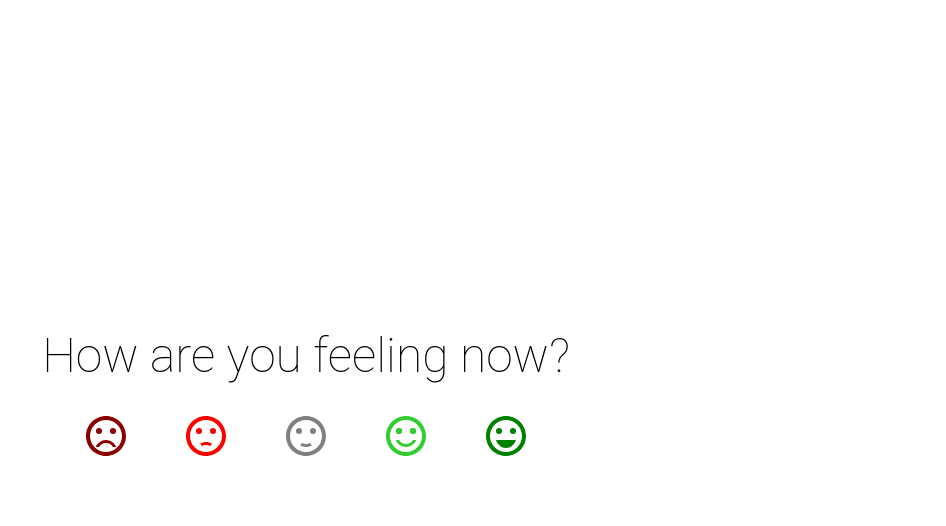
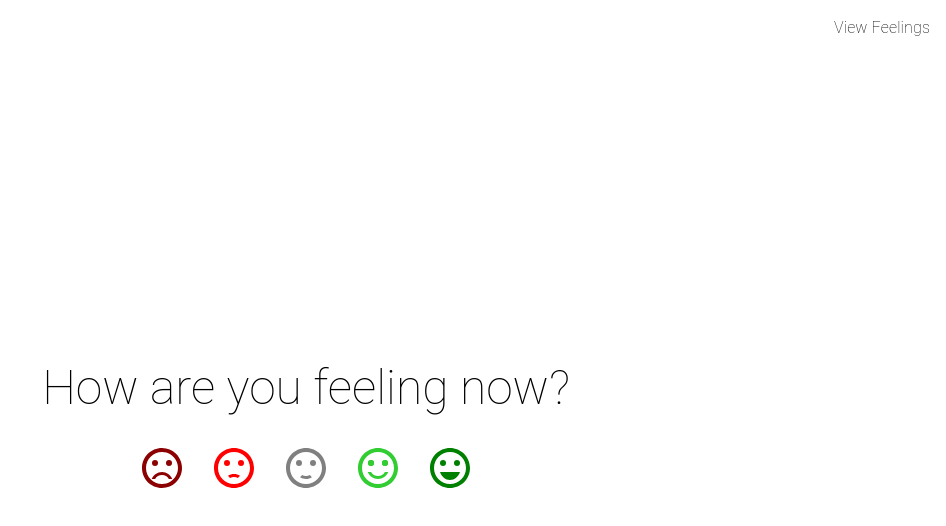
Before and after one commit to gmoran6/feelings, a React (Create React App) app: page / in a window 1280 px wide. Shown: the top 526 px of the page, without its empty margins (334-1280 px from the left). Built offline with nearby package versions, Linux system fonts and the light colour scheme.

Commit message:
Make save and data pages

```diff
--- a/package.json
+++ b/package.json
@@ -13,11 +13,15 @@
     "@types/node": "^12.0.0",
     "@types/react": "^16.9.0",
     "@types/react-dom": "^16.9.0",
+    "@types/react-router-dom": "^5.1.3",
+    "@types/uuid": "^3.4.7",
     "classnames": "^2.2.6",
     "react": "^16.12.0",
     "react-dom": "^16.12.0",
+    "react-router-dom": "^5.1.2",
     "react-scripts": "3.3.1",
-    "typescript": "~3.7.2"
+    "typescript": "~3.7.2",
+    "uuid": "^3.4.0"
   },
   "scripts": {
     "start": "react-scripts start",
--- a/src/App.tsx
+++ b/src/App.tsx
@@ -1,96 +1,61 @@
 import React from 'react';
-import logo from './logo.svg';
 import Typography from '@material-ui/core/Typography';
-import makeStyles from '@material-ui/core/styles/makeStyles';
-import { Theme, createStyles } from '@material-ui/core';
-import SentimentDissatisfiedIcon from '@material-ui/icons/SentimentDissatisfied';
-import SentimentVeryDissatisfiedIcon from '@material-ui/icons/SentimentVeryDissatisfied';
-import SentimentSatisfiedIcon from '@material-ui/icons/SentimentSatisfied';
-import SentimentSatisfiedAltIcon from '@material-ui/icons/SentimentSatisfiedAlt';
-import SentimentVerySatisfiedIcon from '@material-ui/icons/SentimentVerySatisfied';
-import classnames from 'classnames';
-import IconButton from '@material-ui/core/IconButton';
+import {
+  BrowserRouter as Router,
+  Switch,
+  Route,
+  Link,
+  useHistory
+} from "react-router-dom";
+import MainPage, { IFeelingMeasurment, Feeling } from './pages/MainPage';
+import DataPage from './pages/DataPage';
+import FeelingSavedPage from './pages/FeelingSavedPage';
 
-const useStyles = makeStyles((theme: Theme) => createStyles({
-  centeredDisplay:{
-    alignItems: "center",
-    display: "flex",
-    flexDirection: "column",
-    height: "100vh",
-    justifyContent: "center",
-  },
-  centeredFeelings:{
-    display: "flex",
-    flexDirection: "row",
-    justifyContent: "space-evenly",
-  },
-  green: {
-    color: "green",
-  },
-  grey: {
-    color: "grey",
-  },
-  iconSize: {
-    fontSize: "3rem",
-  },
-  lightGreen: {
-    color: "limeGreen",
-  },
-  lightRed: {
-    color: "red",
-  },
-  red: {
-    color: "darkRed",
-  }
-}));
-
-const MainPage = () => {
-  const classes = useStyles();
+const TestPage = () => {
   return (
-    <div className={classes.centeredDisplay}>
-    {/* making the form with get method for now since I'm not sure where I'll save the input */}
-      <form method="get">
-        <Typography variant="h3" gutterBottom>How are you feeling now?</Typography>
-        <div className={classes.centeredFeelings}>
-          <IconButton
-            name="VeryNegative"
-            type="submit"
-            className={classes.red}
-          >
-            <SentimentVeryDissatisfiedIcon className={classes.iconSize} />
-          </IconButton>
-          <IconButton
-            name="Negative"
-            type="submit"
-            className={classes.lightRed}
-          >
-            <SentimentDissatisfiedIcon className={classes.iconSize} />
-          </IconButton>
-          <IconButton
-            name="Neutral"
-            type="submit"
-            className={classes.grey}
-          >
-            <SentimentSatisfiedIcon className={classes.iconSize} />
-          </IconButton>
-          <IconButton
-            name="Positive"
-            type="submit"
-            className={classes.lightGreen}
-          >
-            <SentimentSatisfiedAltIcon className={classes.iconSize} />
-          </IconButton>
-          <IconButton
-            name="VeryPositive"
-            type="submit"
-            className={classes.green}
-          >
-            <SentimentVerySatisfiedIcon className={classes.iconSize} />
-          </IconButton>
-        </div>
-      </form>
-    </div>
-  );
+    <Typography>Test Page</Typography>
+  )
 }
 
-export default MainPage;
+const NotFoundPage = () => {
+  return (
+    <Typography>Page not found</Typography>
+  )
+}
+
+const FeelingsApp = () => {
+  const history = useHistory();
+  const feelings: IFeelingMeasurment[] = [
+    {
+      createdAt: new Date(),
+      feeling: Feeling.Positive,
+      id: '1234',
+    }
+  ];
+  const navigate = (path: string) => {
+    history.push(path)
+  };
+  return (
+    <Router>
+      <Switch>
+        <Route path="/test">
+          <TestPage />
+        </Route>
+        <Route exact path="/data">
+          <DataPage feelings={feelings}/>
+        </Route>
+        <Route exact path="/save">
+          <FeelingSavedPage />
+        </Route>
+        <Route exact path="/">
+          <MainPage navigate={navigate} />
+        </Route>
+        <Route path="*">
+          <NotFoundPage />
+        </Route>
+      </Switch>
+    </Router>
+  )
+}
+
+export default FeelingsApp;
--- /dev/null
+++ b/src/pages/DataPage.tsx
@@ -0,0 +1,48 @@
+import React from 'react';
+import Typography from '@material-ui/core/Typography';
+import { makeStyles, createStyles, Theme, Table, TableRow, TableCell, TableBody } from '@material-ui/core';
+import Link from '@material-ui/core/Link';
+import { IFeelingMeasurment } from './MainPage';
+import FeelingsApp from '../App';
+
+const useStyles = makeStyles((theme: Theme) => createStyles({
+    menuDisplay: {
+      display: "flex",
+      justifyContent: "flex-end",
+    },
+    menuItemPadding: {
+      padding: "1rem",
+    },
+  }));
+
+const DataPage = (props: {
+  feelings: IFeelingMeasurment[]
+}) => {
+  const classes = useStyles();
+  return (
+    <>
+      <div className={classes.menuDisplay}>
+        <Typography variant='body1' className={classes.menuItemPadding}>
+          <Link href="/" color='inherit' >Enter Feelings</Link>
+        </Typography>
+      </div>
+      <div>
+      <Table>
+        <TableBody>
+          {props.feelings.map((feelingMeasurement: IFeelingMeasurment) => {
+            return(
+              <TableRow key={feelingMeasurement.id}>
+                <TableCell>{feelingMeasurement.feeling}</TableCell>
+                <TableCell>{feelingMeasurement.createdAt.toISOString()}</TableCell>
+              </TableRow>
+            )
+          })}
+        </TableBody>
+       </Table>
+      </div>
+    </>
+
+  );
+}
+
+export default DataPage;
--- /dev/null
+++ b/src/pages/FeelingSavedPage.tsx
@@ -0,0 +1,47 @@
+import React from 'react';
+import Typography from '@material-ui/core/Typography';
+import { makeStyles, createStyles, Theme } from '@material-ui/core';
+import Link from '@material-ui/core/Link';
+
+const useStyles = makeStyles((theme: Theme) => createStyles({
+  centeredDisplay:{
+    alignItems: "center",
+    display: "flex",
+    flexDirection: "column",
+    height: "100vh",
+    textAlign: "center",
+    justifyContent: "center",
+  },
+  centeredtext:{
+    display: "flex",
+    flexDirection: "row",
+    justifyContent: "space-evenly",
+  },
+  menuDisplay: {
+    display: "flex",
+    justifyContent: "flex-end",
+  },
+  menuItemPadding: {
+    padding: "1rem",
+  },
+}));
+
+const FeelingSavedPage = () => {
+  const classes = useStyles();
+  return (
+    <div className={classes.centeredDisplay}>
+      <div>
+        <Typography variant="h3" gutterBottom>
+          Feeling Saved!
+        </Typography>
+        <Typography variant="body1">
+          <Link href="/" color="inherit">Enter another feeling</Link>
+          <br/>
+          <Link href="data" color="inherit">View feelings data</Link>
+        </Typography>
+      </div>
+    </div>
+  )
+}
+
+export default FeelingSavedPage;
--- /dev/null
+++ b/src/pages/MainPage.tsx
@@ -0,0 +1,157 @@
+import React from 'react';
+import Typography from '@material-ui/core/Typography';
+import makeStyles from '@material-ui/core/styles/makeStyles';
+import { Theme, createStyles } from '@material-ui/core';
+import SentimentDissatisfiedIcon from '@material-ui/icons/SentimentDissatisfied';
+import SentimentVeryDissatisfiedIcon from '@material-ui/icons/SentimentVeryDissatisfied';
+import SentimentSatisfiedIcon from '@material-ui/icons/SentimentSatisfied';
+import SentimentSatisfiedAltIcon from '@material-ui/icons/SentimentSatisfiedAlt';
+import SentimentVerySatisfiedIcon from '@material-ui/icons/SentimentVerySatisfied';
+import IconButton from '@material-ui/core/IconButton';
+import Link from '@material-ui/core/Link';
+import uuid from 'uuid';
+
+const useStyles = makeStyles((theme: Theme) => createStyles({
+  centeredDisplay:{
+    alignItems: "center",
+    display: "flex",
+    flexDirection: "column",
+    height: "calc(100vh - 3rem)",
+    justifyContent: "center",
+  },
+  centeredFeelings:{
+    display: "flex",
+    flexDirection: "row",
+    justifyContent: "space-evenly",
+  },
+  green: {
+    color: "green",
+  },
+  grey: {
+    color: "grey",
+  },
+  iconSize: {
+    fontSize: "3rem",
+  },
+  lightGreen: {
+    color: "limeGreen",
+  },
+  lightRed: {
+    color: "red",
+  },
+  menuDisplay: {
+    display: "flex",
+    justifyContent: "flex-end",
+  },
+  menuItemPadding: {
+    padding: "1rem",
+  },
+  red: {
+    color: "darkRed",
+  }
+}));
+
+export enum Feeling {
+  VeryNegative = "VeryNegative",
+  Negative = "Negative",
+  Neutral = "Neutral",
+  Positive = "Positive",
+  VeryPositive = "VeryPostive",
+}
+
+export interface IFeelingMeasurment {
+  createdAt: Date,
+  feeling: Feeling,
+  id: string,
+}
+
+/**
+ * Home page for Feelings App. Allows the user to record a current FeelingMeasurement
+ * @param props.navigate Function that navigates to another page in the app. The argument is the url path to navigate to. e.g: "/save"
+ */
+const MainPage = (props: {
+  navigate: (path: string) => void,
+}) => {
+  const classes = useStyles();
+  const onSubmit = (event: React.FormEvent<HTMLFormElement>) => {
+    event.preventDefault();
+    const form = event.currentTarget;
+    const feelingInput = form.elements.namedItem('feeling');
+    if (!feelingInput) {
+      throw new Error("Can't find feeling input");
+    }
+    const feeling = (feelingInput as HTMLInputElement).value;
+    if (!(feeling in Feeling)) {
+      throw new Error("Not an allowed feeling")
+    }
+    const feelingMeasurment: IFeelingMeasurment = {
+      createdAt: new Date(),
+      feeling: feeling as Feeling,
+      id: uuid(),
+    }
+    console.log("form submitted", { feelingMeasurment });
+    props.navigate("/save");
+  };
+  return (
+    <>
+      <div className={classes.menuDisplay}>
+        <Typography variant='body1' className={classes.menuItemPadding}>
+          <Link href="/data" color='inherit'>View Feelings</Link>
+        </Typography>
+      </div>
+      <div className={classes.centeredDisplay}>
+      {/* making the form with get method for now since I'm not sure where I'll save the input */}
+        <Typography variant="h3" gutterBottom>How are you feeling now?</Typography>
+        <div className={classes.centeredFeelings}>
+          <form method="get" onSubmit={onSubmit}>
+            <input type="hidden" name="feeling" value="VeryNegative" />
+            <IconButton
+              type="submit"
+              className={classes.red}
+            >
+              <SentimentVeryDissatisfiedIcon className={classes.iconSize} />
+            </IconButton>
+          </form>
+          <form method="get" onSubmit={onSubmit}>
+            <input type="hidden" name="feeling" value="Negative" />
+            <IconButton
+              type="submit"
+              className={classes.lightRed}
+            >
+              <SentimentDissatisfiedIcon className={classes.iconSize} />
+            </IconButton>
+          </form>
+          <form method="get" onSubmit={onSubmit}>
+            <input type="hidden" name="feeling" value="Neutral" />
+            <IconButton
+              type="submit"
+              className={classes.grey}
+            >
+              <SentimentSatisfiedIcon className={classes.iconSize} />
+            </IconButton>
+          </form>
+          <form method="get" onSubmit={onSubmit}>
+            <input type="hidden" name="feeling" value="Positive" />
+            <IconButton
+              type="submit"
+              className={classes.lightGreen}
+            >
+              <SentimentSatisfiedAltIcon className={classes.iconSize} />
+            </IconButton>
+          </form>
+          <form method="get" onSubmit={onSubmit}>
+            <input type="hidden" name="feeling" value="VeryPositive" />
+            <IconButton
+              type="submit"
+              className={classes.green}
+            >
+              <SentimentVerySatisfiedIcon className={classes.iconSize} />
+            </IconButton>
+          </form>
+        </div>
+      </div>
+    </>
+  );
+}
+
+export default MainPage;
```
Also changed, not shown: 1 other file (tests, documents, lock files or other folders).
